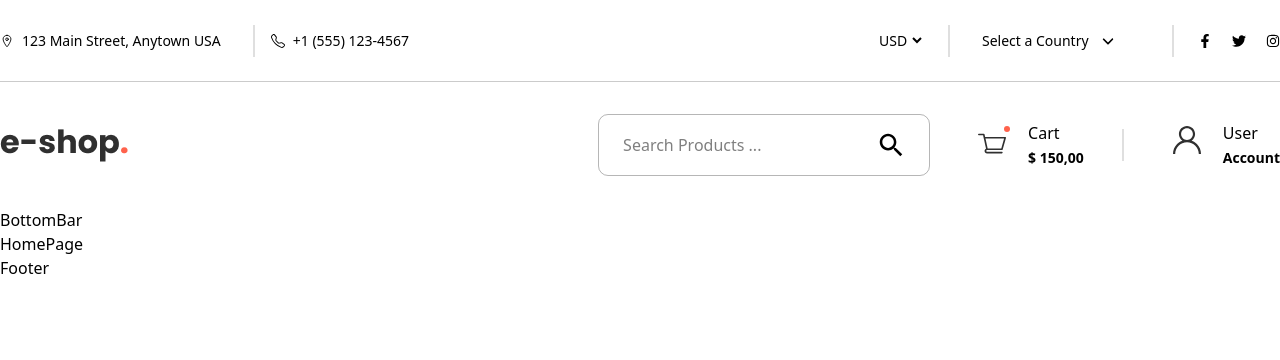
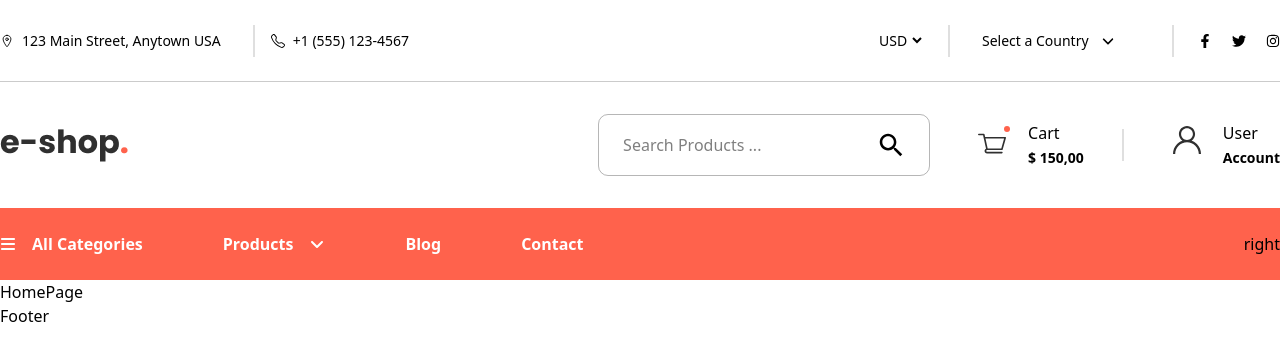
Before and after one commit to Githubshakil/eshop, a React (Vite) app: page / in a window 1280 px wide. Shown: the top 360 px of the page. Built offline with nearby package versions, Linux system fonts and the light colour scheme.

Commit message:
update bottom part

```diff
--- a/src/components/header/BottomBar.jsx
+++ b/src/components/header/BottomBar.jsx
@@ -1,8 +1,38 @@
 import React from 'react'
+import Container from '../commonlayout/Container'
+import { Link } from 'react-router-dom'
+import { FaBars } from "react-icons/fa6";
+import { FaAngleDown } from "react-icons/fa6";
 
 const BottomBar = () => {
   return (
-    <div>BottomBar</div>
+    <div className='bg-[#ff624c]'>
+      <Container>
+        <div className='flex justify-between items-center py-6'>
+          <div>
+            <ul className='flex items-center gap-[80px] text-white font-["Montserrat"] font-bold text-'>
+              <li>
+                <Link to={"/product-list"} className='flex items-center gap-4'> <FaBars /> All Categories</Link>
+              </li >
+              <li>
+                <Link to={"/product-list"} className='flex items-center gap-4'>
+                Products
+                <FaAngleDown />
+                </Link>
+              </li>
+              <li>
+                <Link to={"/blog-page"}>Blog</Link>
+              </li>
+              <li>
+                <Link to={"/contact-page"}>Contact</Link>
+              </li>
+            </ul>
+          </div>
+
+          <div>right</div>
+        </div>
+      </Container>
+    </div>
   )
 }
 
```
